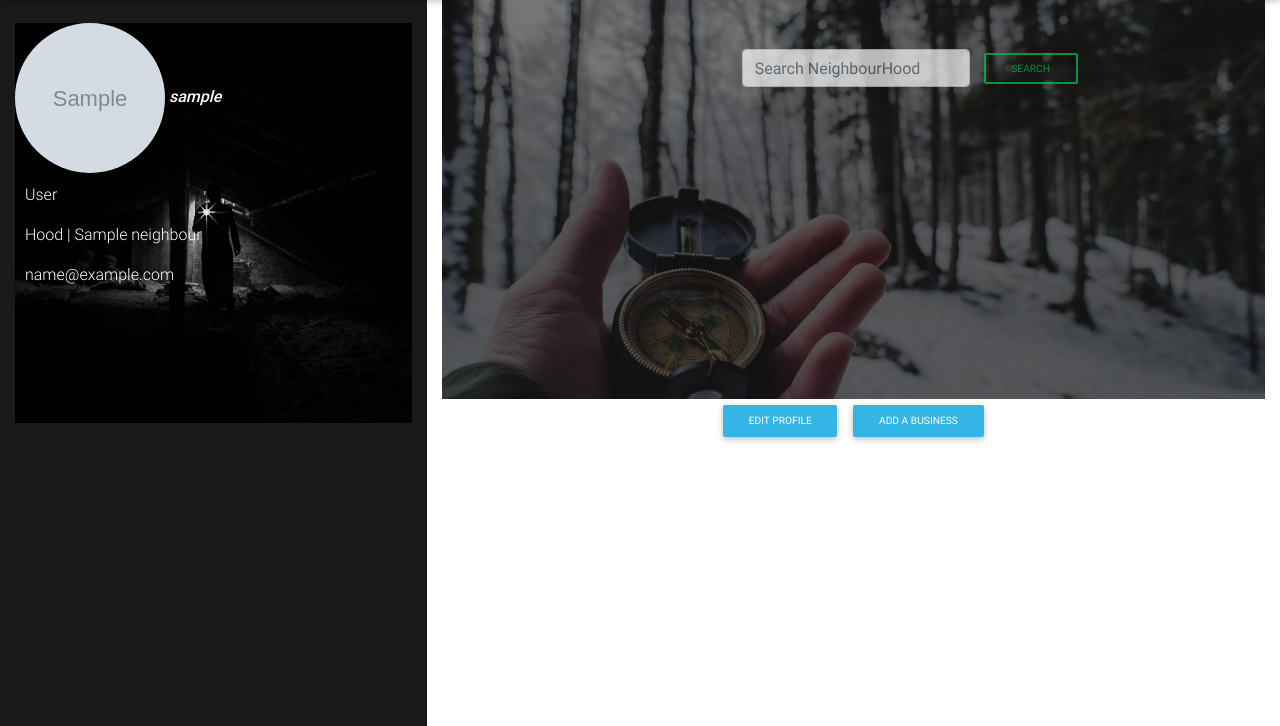
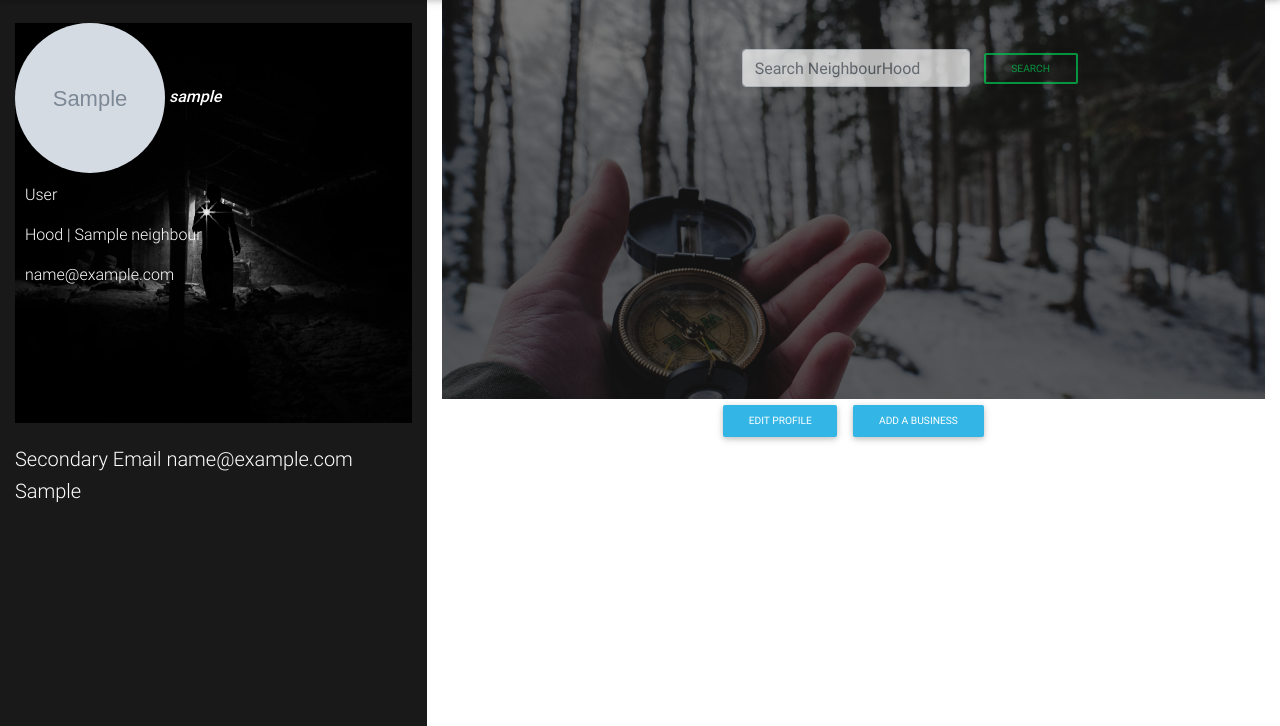
Before and after one commit to kipkemoimayor/Neighbor-hood, a Django app: page /profile/ in a window 1280 px wide. Shown: the part 60-786 px from the top of the page. Run offline with Django 3.2, Linux system fonts and the light colour scheme; a user stored in the database is signed in; tables that the repository leaves empty hold one stand-in row (values such as "Sample post"); grey boxes marked "Sample" are stand-in pictures; some libraries are stand-ins or nearby versions.

Commit message:
added an helpful message if user has not upated the profile

```diff
--- a/neighbours/templates/profile.html
+++ b/neighbours/templates/profile.html
@@ -6,7 +6,7 @@
   <div class="row">
     <div id="pro" class="col-md-4">
       <br>
-
+      {%if profile%}
       {%for pro in profile%}
 
       <div class="img">
@@ -23,10 +23,15 @@
       </div>
 
       </div>
-
-
+      <br>
+        <h5>Secondary Email {{pro.secondaryEmail}}</h5>
+        <h5>{{pro.location}}</h5>
       {%endfor%}
-
+      {%else%}
+      <p>  {{user}}</p>
+      {{user.email}}
+      <p class="alert alert-info">Update Profile</p>
+      {%endif%}
     </div>
     <div class="col-md-8">
       <div class="imagePro">
--- a/neighbours/views.py
+++ b/neighbours/views.py
@@ -9,9 +9,10 @@ def index(request):
     return render(request,'index.html',{'profile':profile})
 
 def profile(request):
-    instance=Profile.objects.get(user=request.user)
     profile=Profile.objects.filter(user=request.user)
+
     if request.method=='POST':
+        instance=Profile.objects.get(user=request.user)
         form=UpdateForm(request.POST or None,request.FILES,instance=instance)
         if form.is_valid():
             upda=form.save(commit=False)
```
